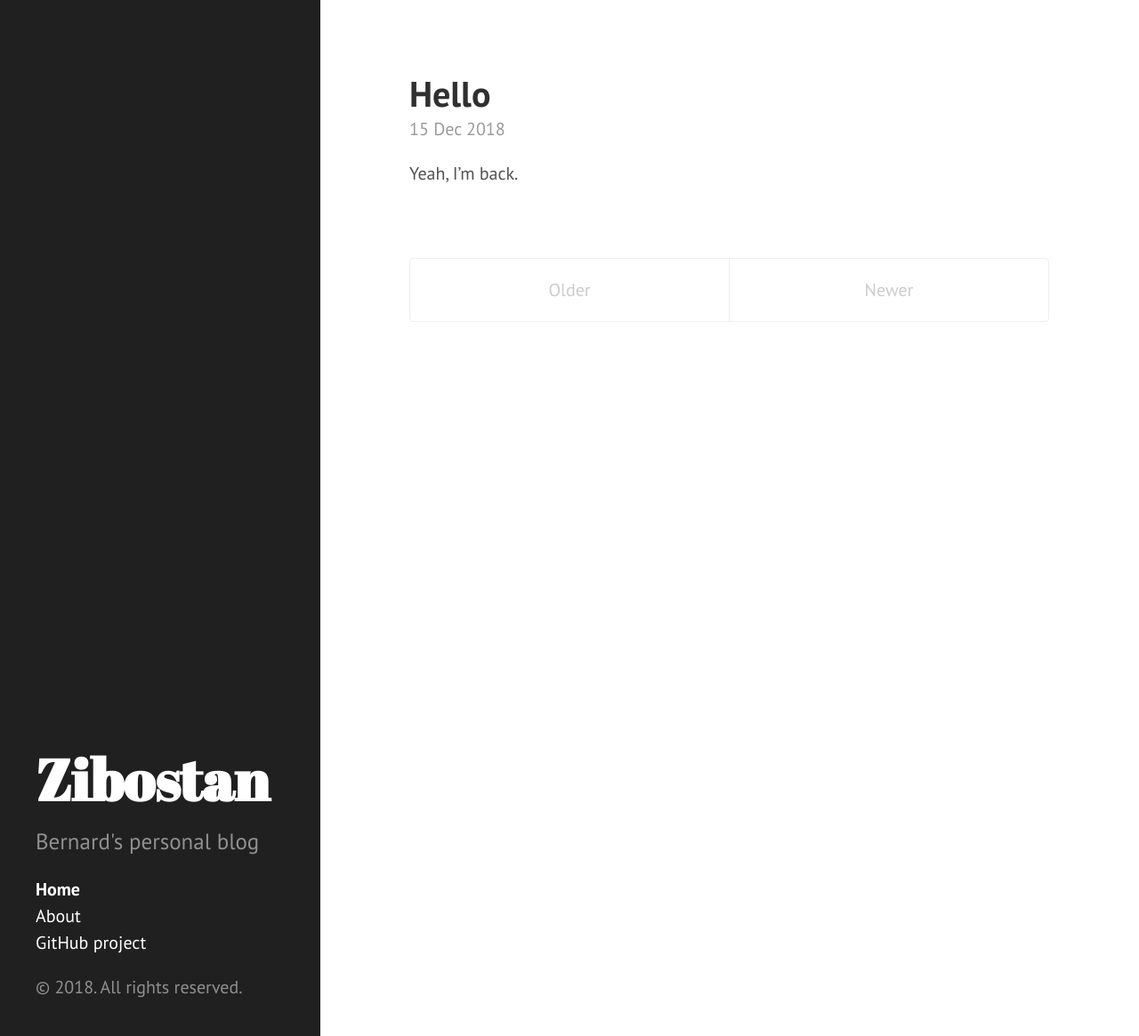
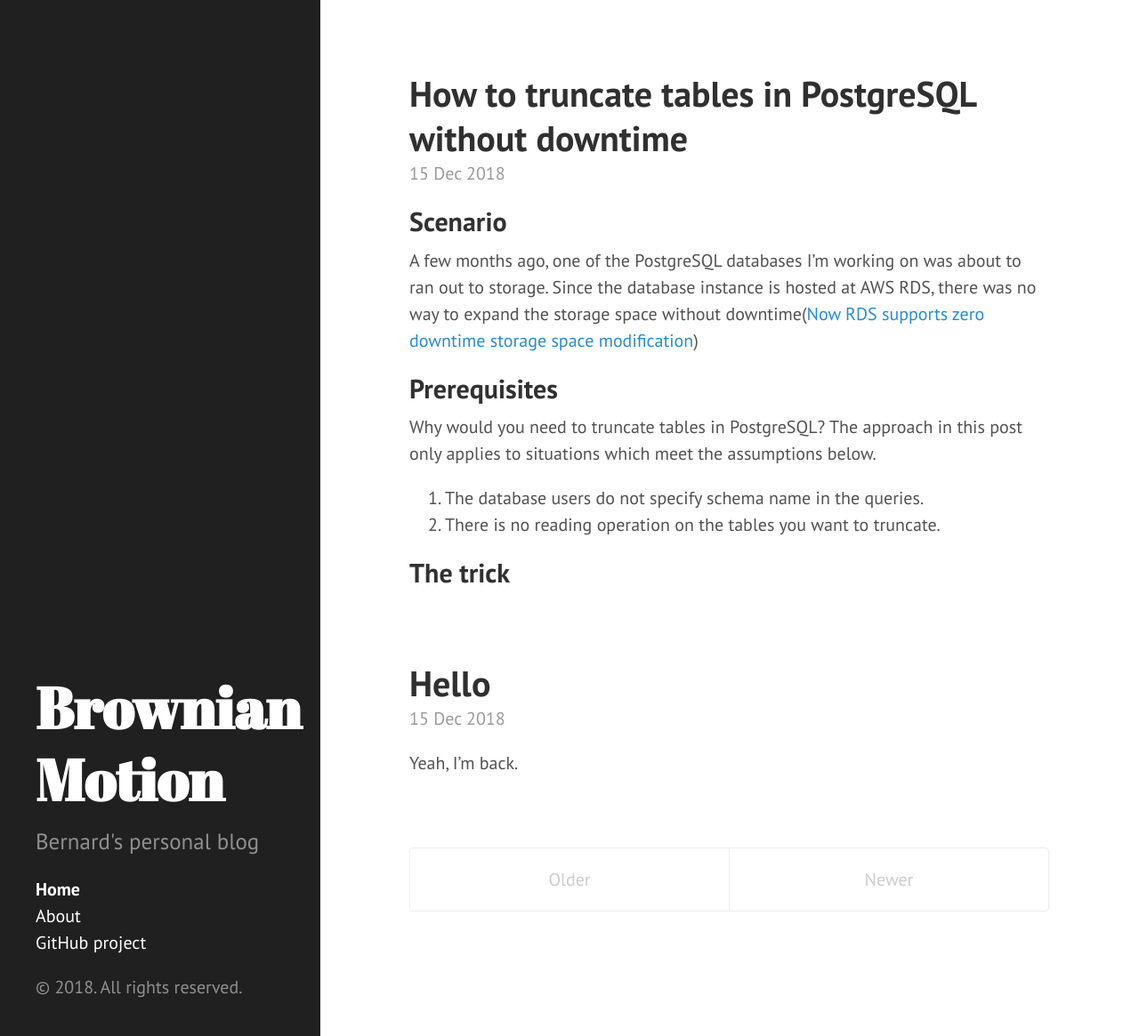
Before and after one commit to Bernardzzz/Bernardzzz.github.io, a Jekyll site: the page built from index.html, in a window 1280 px wide and 1165 px high. Shown: the whole window at 89% size. Built offline with Jekyll 4.4.1, drawn with Linux system fonts in a browser that asks for light colours; the list of posts is cut into pages by our own code.

Commit message:
change blog name

```diff
--- a/_config.yml
+++ b/_config.yml
@@ -6,14 +6,13 @@ highlighter:      rouge
 permalink:        pretty
 
 # Setup
-title:            Zibostan
+title:            Brownian Motion
 tagline:          'Bernard Blog'
 description:      "Bernard's personal blog"
 url:              https://blog.bernardwong.com
 
 author:
   name:           'Bernard Wong'
-  url:            https://twitter.com/mdo
 
 paginate:         5
 
--- /dev/null
+++ b/_posts/2018-12-25-how-to-truncate-tables-in-postgresql-withoutt-Downtime.md
@@ -0,0 +1,19 @@
+---
+layout: post
+title:  "How to truncate tables in PostgreSQL without downtime"
+date:   2018-12-15 12:29:00 +1100
+categories: lost & found
+---
+
+## Scenario
+
+A few months ago, one of the PostgreSQL databases I'm working on was about to ran out to storage. Since the database instance is hosted at AWS RDS, there was no way to expand the storage space without downtime([Now RDS supports zero downtime storage space modification]())
+
+## Prerequisites
+
+Why would you need to truncate tables in PostgreSQL? The approach in this post only applies to situations which meet the assumptions below.
+
+1. The database users do not specify schema name in the queries.
+2. There is no reading operation on the tables you want to truncate.
+
+## The trick
```
Also changed, not shown: _posts/2018-12-15-hello.md (renamed from _posts/2018-12-15-Hello.md).
